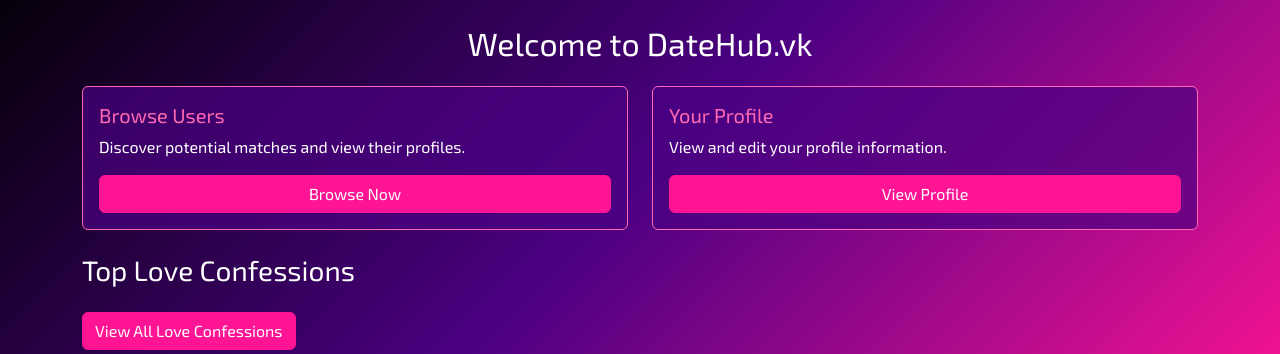
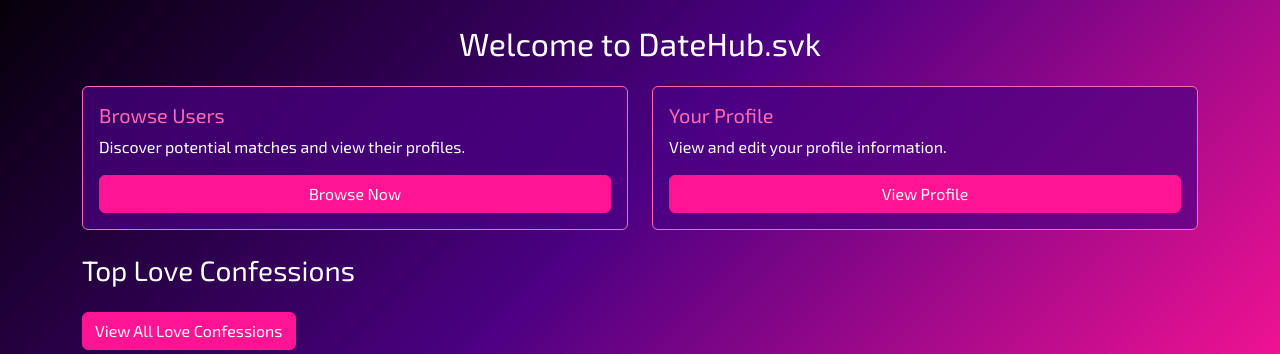
Before and after one commit to Varshitcode14/DateHub_vk, a Flask app: template templates/dashboard.html in a window 1280 px wide. Shown: the part 66-420 px from the top of the page. Run offline with Flask 3, Linux system fonts and the light colour scheme; the template is opened without the code that fills it, so the values that code supplies are empty; some libraries are stand-ins or nearby versions.

Commit message:
dashboard heading changed

```diff
--- a/templates/dashboard.html
+++ b/templates/dashboard.html
@@ -1,7 +1,7 @@
 {% extends "base.html" %}
 
 {% block content %}
-<h2 class="text-center mb-4">Welcome to DateHub.vk</h2>
+<h2 class="text-center mb-4">Welcome to DateHub.svk</h2>
 <div class="row">
     <div class="col-md-6">
         <div class="card">
```
